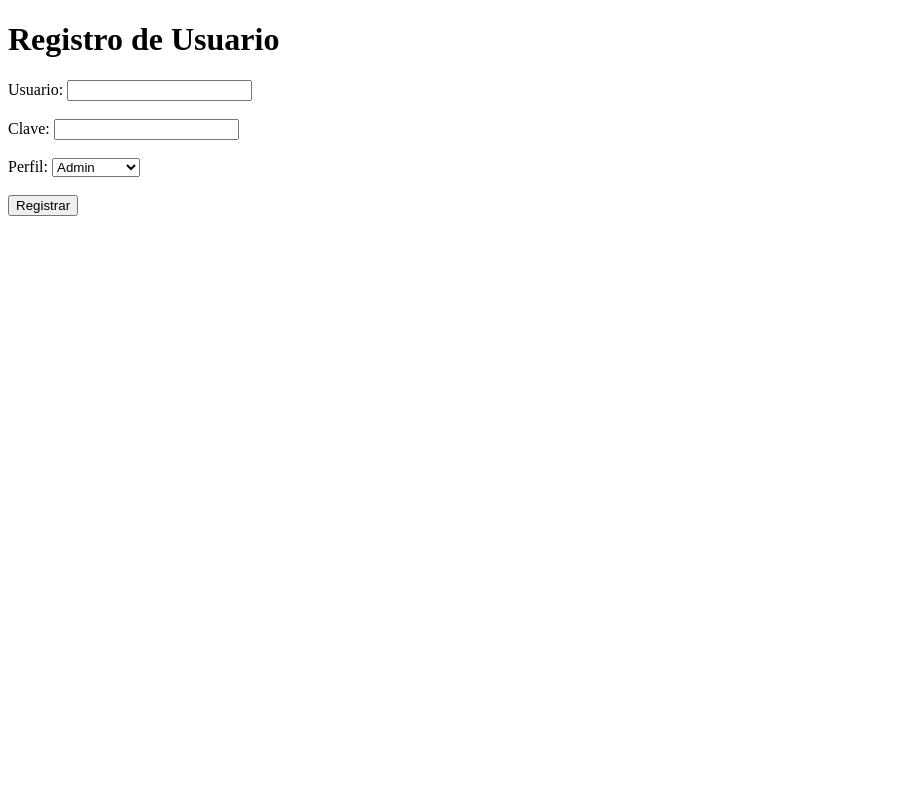
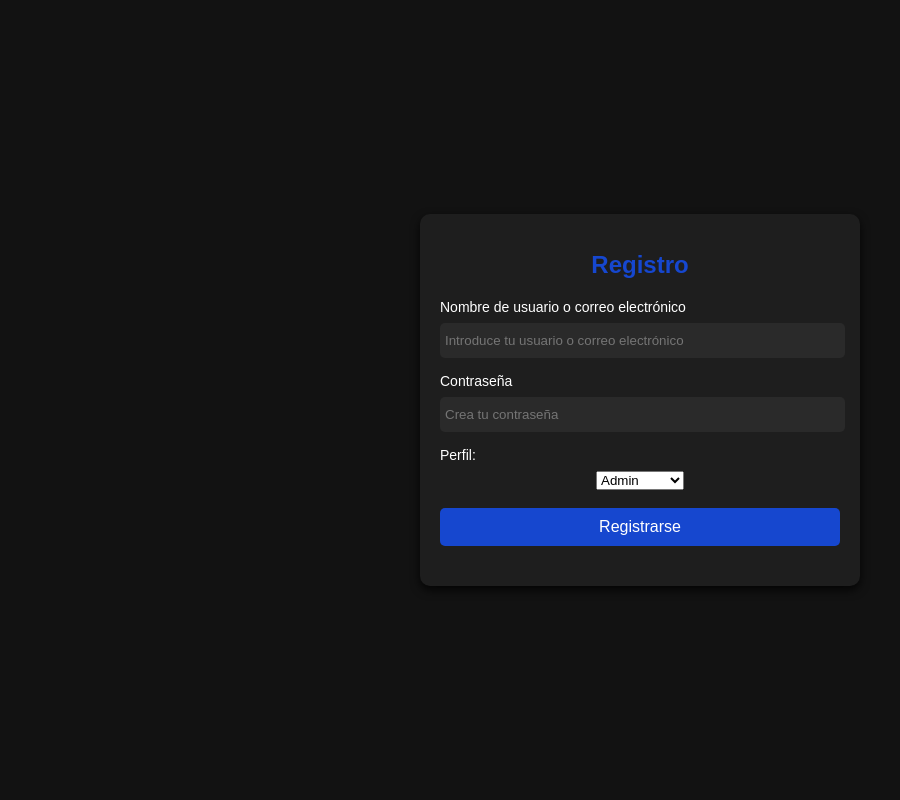
Before and after one commit to AntonioRM31/PEPS_Gym, a Flask app: page /preregistro in a window 1280 px wide. Shown: the whole page, without its empty margins (0-900 px from the left). Run offline with Flask 2, Linux system fonts and the light colour scheme.

Commit message:
Frontend registerView creado.

```diff
--- a/web/rutas_inicio.py
+++ b/web/rutas_inicio.py
@@ -5,7 +5,7 @@ from bd import obtener_conexion
 import json
 import sys
 
-@app.route("/",methods=['GET'])
+@app.route("/main",methods=['GET'])
 def inicio():
   return render_template('raiz.html')
 
--- a/web/templates/formulariologin.html
+++ b/web/templates/formulariologin.html
@@ -3,7 +3,7 @@
 <head>
     <meta charset="UTF-8">
     <meta name="viewport" content="width=device-width, initial-scale=1.0">
-    <title>Gym Login</title>
+    <title>Inicio de sesión de Usuario</title>
     <style>
         body {
             margin: 0;
--- a/web/templates/formularioregistro.html
+++ b/web/templates/formularioregistro.html
@@ -4,26 +4,103 @@
     <meta charset="UTF-8">
     <meta name="viewport" content="width=device-width, initial-scale=1.0">
     <title>Registro de Usuario</title>
+    <style>
+        body {
+            margin: 0;
+            font-family: Arial, sans-serif;
+            background-color: #121212;
+            color: #ffffff;
+            display: flex;
+            justify-content: center;
+            align-items: center;
+            height: 100vh;
+        }
+
+        .login-container {
+            background-color: #1e1e1e;
+            padding: 20px;
+            border-radius: 10px;
+            box-shadow: 0 4px 10px rgba(0, 0, 0, 0.8);
+            width: 100%;
+            max-width: 400px;
+            text-align: center;
+        }
+
+        .login-container h1 {
+            font-size: 24px;
+            margin-bottom: 20px;
+            color: #1647cf;
+        }
+
+        .login-container label {
+            display: block;
+            margin-bottom: 8px;
+            font-size: 14px;
+            text-align: left;
+        }
+
+        .login-container input {
+            width: 100%;
+            padding: 10px;
+            margin-bottom: 15px;
+            padding-right: 0px;
+            padding-left: 5px;
+            border: none;
+            border-radius: 5px;
+            background-color: #2a2a2a;
+            color: #ffffff;
+        }
+
+        .login-container button {
+            width: 100%;
+            padding: 10px;
+            border: none;
+            border-radius: 5px;
+            background-color: #1647cf;
+            color: #ffffff;
+            font-size: 16px;
+            cursor: pointer;
+            transition: background-color 0.3s ease;
+        }
+
+        .login-container button:hover {
+            background-color: #1647cf;
+        }
+
+        .login-container a {
+            color: #1647cf;
+            text-decoration: none;
+            font-size: 14px;
+        }
+
+        .login-container a:hover {
+            text-decoration: underline;
+        }
+
+        .login-container button {
+            margin-bottom: 20px;
+        }
+    </style>
 </head>
 <body>
-    <h1>Registro de Usuario</h1>
-    <form action="/registro" method="POST">
-        <label for="username">Usuario:</label>
-        <input type="text" id="username" name="username" required>
-        <br><br>
+    <div class="login-container">
+        <h1>Registro</h1>
+        <form action="/registro" method="POST">
+            <label for="username">Nombre de usuario o correo electrónico</label>
+            <input type="text" id="username" name="username" placeholder="Introduce tu usuario o correo electrónico" required>
 
-        <label for="password">Clave:</label>
-        <input type="password" id="password" name="password" required>
-        <br><br>
+            <label for="password">Contraseña</label>
+            <input type="password" id="password" name="password" placeholder="Crea tu contraseña" required>
 
-        <label for="perfil">Perfil:</label>
-        <select id="perfil" name="profile" required>
+            <label for="perfil">Perfil:</label>
+            <select id="perfil" name="profile" required>
             <option value="admin">Admin</option>
             <option value="entrenador">Entrenador</option>
             <option value="cliente">Cliente</option>
-        </select> <br> <br>
+            </select> <br> <br>
 
-        <button type="submit">Registrar</button>
-    </form>
+            <button type="submit">Registrarse</button>
+        </form>
+    </div>
 </body>
 </html>
```
